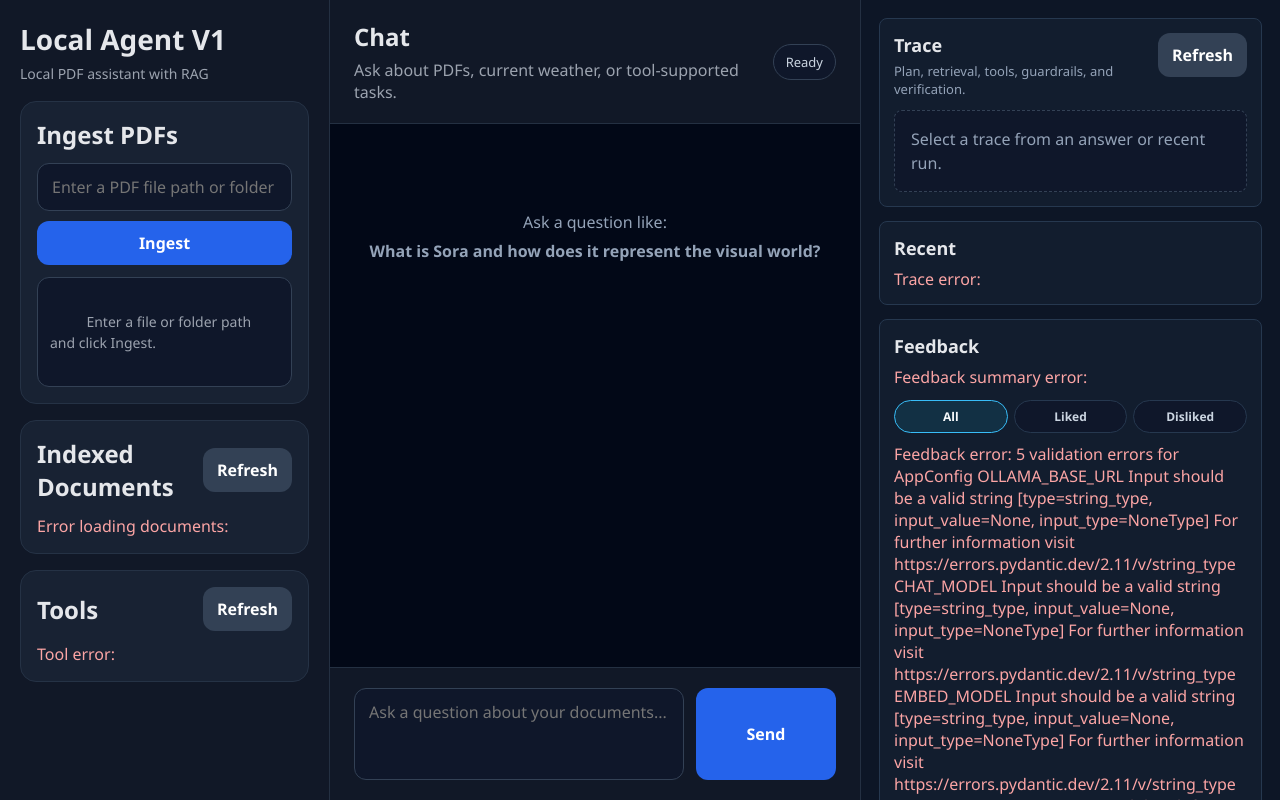
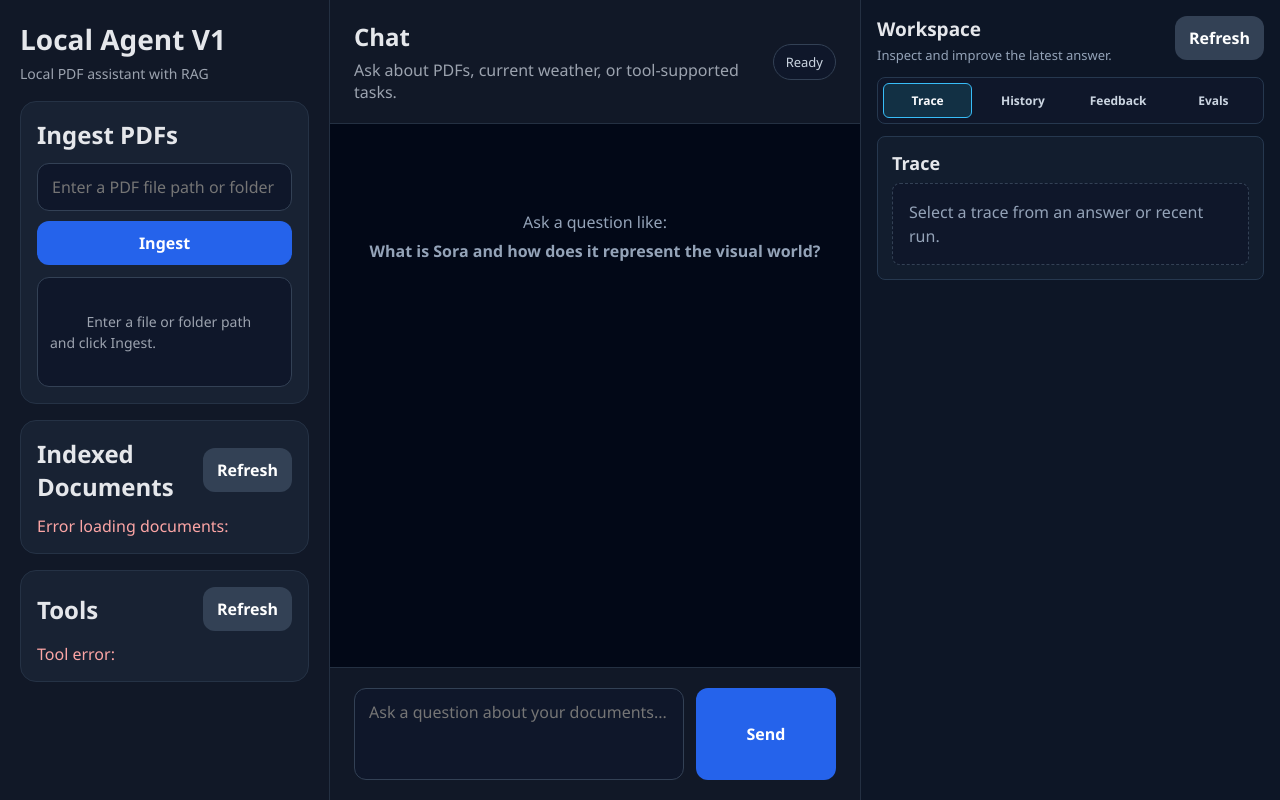
Before and after one commit to sandeshchand/local-agent-v1, a FastAPI app: page / in a window 1280 px wide. Run offline with FastAPI, Linux system fonts and the light colour scheme; data that the repository does not hold is empty.

Commit message:
Improve web UI workspace layout

```diff
--- a/static/chat.js
+++ b/static/chat.js
@@ -170,8 +170,10 @@
 }
 
 function renderSourcesBox(citations) {
-  const box = createElement("section", "sources-box");
-  const header = createElement("div", "sources-header");
+  const box = createElement("details", "sources-box");
+  box.open = citations.length <= 1;
+
+  const header = createElement("summary", "sources-header");
   header.appendChild(createElement("strong", "", "Sources"));
   header.appendChild(createElement("span", "", `${citations.length} cited chunk${citations.length === 1 ? "" : "s"}`));
   box.appendChild(header);
@@ -194,6 +196,20 @@
 
   box.appendChild(list);
   return box;
+}
+
+function setWorkspaceTab(tabName) {
+  const selected = tabName || "trace";
+
+  document.querySelectorAll(".workspace-tab").forEach((button) => {
+    const isActive = button.dataset.workspaceTab === selected;
+    button.classList.toggle("active", isActive);
+    button.setAttribute("aria-selected", isActive ? "true" : "false");
+  });
+
+  document.querySelectorAll(".workspace-tab-panel").forEach((panel) => {
+    panel.classList.toggle("active", panel.dataset.workspacePanel === selected);
+  });
 }
 
 function setFeedbackState(container, selectedRating, statusText) {
@@ -342,13 +358,11 @@
 
   body.appendChild(answerBox);
 
-  if (Array.isArray(citations) && citations.length > 0) {
-    body.appendChild(renderSourcesBox(citations));
-  }
-
   addApprovalControls(body, options.query || "", options.approval || {});
 
-  body.appendChild(renderFeedbackControls(traceId));
+  const answerActions = document.createElement("div");
+  answerActions.className = "answer-actions";
+  answerActions.appendChild(renderFeedbackControls(traceId));
 
   const traceRow = document.createElement("div");
   traceRow.className = "trace-action-row";
@@ -359,7 +373,12 @@
   trace.textContent = `Trace ${traceId}`;
   trace.addEventListener("click", () => loadTrace(traceId));
   traceRow.appendChild(trace);
-  body.appendChild(traceRow);
+  answerActions.appendChild(traceRow);
+  body.appendChild(answerActions);
+
+  if (Array.isArray(citations) && citations.length > 0) {
+    body.appendChild(renderSourcesBox(citations));
+  }
 
   wrapper.appendChild(role);
   wrapper.appendChild(body);
@@ -600,6 +619,7 @@
 
 async function loadTrace(traceId) {
   if (!traceId) return;
+  setWorkspaceTab("trace");
   setTraceStatus(`Loading trace ${traceId}...`);
   try {
     const trace = await fetchJSON(`/api/traces/${traceId}`);
@@ -828,6 +848,7 @@
     button.textContent = result.status === "created" ? "Eval draft created" : "Eval draft updated";
     button.title = result.path || "";
     button.classList.add("done");
+    setWorkspaceTab("evals");
     loadEvalCandidates();
   } catch (error) {
     button.disabled = false;
@@ -875,6 +896,7 @@
 }
 
 function renderEvalCandidateEditor(candidate) {
+  setWorkspaceTab("evals");
   const editor = document.getElementById("eval-candidate-editor");
   if (!editor) return;
   editor.innerHTML = "";
@@ -1253,6 +1275,7 @@
   const refreshTracesBtn = document.getElementById("refresh-traces-btn");
   const refreshEvalCandidatesBtn = document.getElementById("refresh-eval-candidates-btn");
   const feedbackFilterBtns = document.querySelectorAll(".feedback-filter-btn");
+  const workspaceTabs = document.querySelectorAll(".workspace-tab");
   const ingestBtn = document.getElementById("ingest-btn");
   const chatInput = document.getElementById("chat-input");
 
@@ -1285,6 +1308,10 @@
     button.addEventListener("click", () => setFeedbackFilter(button.dataset.feedbackFilter || "all"));
   });
 
+  workspaceTabs.forEach((button) => {
+    button.addEventListener("click", () => setWorkspaceTab(button.dataset.workspaceTab || "trace"));
+  });
+
   if (ingestBtn) {
     ingestBtn.addEventListener("click", ingestPath);
   }
--- a/static/style.css
+++ b/static/style.css
@@ -546,6 +570,86 @@
   border-left: 1px solid #243042;
   background: #0d1626;
   padding: 18px;
+}
+
+.workspace-panel {
+  display: flex;
+  flex-direction: column;
+  overflow: hidden;
+  padding: 16px;
+}
+
+.workspace-shell {
+  display: flex;
+  flex: 1;
+  min-height: 0;
+  flex-direction: column;
+}
+
+.workspace-header {
+  display: flex;
+  align-items: flex-start;
+  justify-content: space-between;
+  gap: 12px;
+  margin-bottom: 12px;
+}
+
+.workspace-header h2 {
+  margin: 0;
+  font-size: 19px;
+}
+
+.workspace-header p {
+  margin: 5px 0 0;
+  color: #94a3b8;
+  font-size: 13px;
+  line-height: 1.35;
+}
+
+.workspace-tabs {
+  display: grid;
+  grid-template-columns: repeat(4, minmax(0, 1fr));
+  gap: 6px;
+  border: 1px solid #26384f;
+  border-radius: 8px;
+  background: #0f172a;
+  padding: 5px;
+  margin-bottom: 12px;
+}
+
+.workspace-tab {
+  min-width: 0;
+  border: 1px solid transparent;
+  border-radius: 6px;
+  background: transparent;
+  color: #cbd5e1;
+  padding: 8px 6px;
+  font-size: 12px;
+  font-weight: 800;
+}
+
+.workspace-tab:hover,
+.workspace-tab.active {
+  border-color: #38bdf8;
+  background: #123044;
+  color: #f8fafc;
+}
+
+.workspace-tab-panel {
+  display: none;
+  min-height: 0;
+  overflow: auto;
+}
+
+.workspace-tab-panel.active {
+  display: flex;
+  flex: 1;
+  flex-direction: column;
+  gap: 12px;
+}
+
+.workspace-tab-panel > .trace-shell {
+  margin-bottom: 0;
 }
 
 .trace-shell {
--- a/templates/index.html
+++ b/templates/index.html
@@ -4,7 +4,7 @@
   <meta charset="UTF-8" />
   <meta name="viewport" content="width=device-width, initial-scale=1.0" />
   <title>{{ title }}</title>
-  <link rel="stylesheet" href="/static/style.css?v=13" />
+  <link rel="stylesheet" href="/static/style.css?v=14" />
 </head>
 <body>
   <div class="app-shell">
@@ -14,7 +14,7 @@
         <p class="subtitle">Local PDF assistant with RAG</p>
       </div>
 
-      <section class="panel">
+      <section class="panel ingest-panel">
         <div class="panel-header">
           <h2>Ingest PDFs</h2>
         </div>
@@ -33,7 +33,7 @@
         </div>
       </section>
 
-      <section class="panel">
+      <section class="panel documents-panel">
         <div class="panel-header">
           <h2>Indexed Documents</h2>
           <button id="refresh-docs-btn" type="button" class="secondary-btn">Refresh</button>
@@ -42,7 +42,7 @@
         <div id="documents-list" class="documents-list"></div>
       </section>
 
-      <section class="panel">
+      <section class="panel tools-panel">
         <div class="panel-header">
           <h2>Tools</h2>
           <button id="refresh-tools-btn" type="button" class="secondary-btn">Refresh</button>
@@ -79,14 +79,27 @@
       </section>
     </main>
 
-    <aside class="trace-panel">
-      <section class="trace-shell">
-        <div class="trace-panel-header">
+    <aside class="trace-panel workspace-panel">
+      <section class="workspace-shell">
+        <div class="workspace-header">
           <div>
-            <h2>Trace</h2>
-            <p>Plan, retrieval, tools, guardrails, and verification.</p>
+            <h2>Workspace</h2>
+            <p>Inspect and improve the latest answer.</p>
           </div>
           <button id="refresh-traces-btn" type="button" class="secondary-btn">Refresh</button>
+        </div>
+
+        <div class="workspace-tabs" role="tablist" aria-label="Workspace views">
+          <button type="button" class="workspace-tab active" data-workspace-tab="trace" aria-selected="true">Trace</button>
+          <button type="button" class="workspace-tab" data-workspace-tab="history" aria-selected="false">History</button>
+          <button type="button" class="workspace-tab" data-workspace-tab="feedback" aria-selected="false">Feedback</button>
+          <button type="button" class="workspace-tab" data-workspace-tab="evals" aria-selected="false">Evals</button>
+        </div>
+
+        <div class="workspace-tab-panel active" data-workspace-panel="trace">
+          <section class="trace-shell trace-main-shell">
+            <div class="trace-panel-header compact">
+              <h2>Trace</h2>
             </div>
 
             <div id="trace-empty" class="trace-empty">
@@ -125,14 +138,18 @@
               </details>
             </div>
           </section>
+        </div>
 
+        <div class="workspace-tab-panel" data-workspace-panel="history">
           <section class="trace-shell recent-traces-shell">
             <div class="trace-panel-header compact">
               <h2>Recent</h2>
             </div>
             <div id="recent-traces" class="recent-traces"></div>
           </section>
+        </div>
 
+        <div class="workspace-tab-panel" data-workspace-panel="feedback">
           <section class="trace-shell feedback-review-shell">
             <div class="trace-panel-header compact">
               <h2>Feedback</h2>
@@ -145,7 +162,9 @@
             </div>
             <div id="feedback-review-list" class="feedback-review-list"></div>
           </section>
+        </div>
 
+        <div class="workspace-tab-panel" data-workspace-panel="evals">
           <section class="trace-shell eval-candidate-shell">
             <div class="trace-panel-header compact">
               <h2>Eval Drafts</h2>
@@ -153,6 +172,8 @@
             </div>
             <div id="eval-candidate-list" class="eval-candidate-list"></div>
             <div id="eval-candidate-editor" class="eval-candidate-editor hidden"></div>
+          </section>
+        </div>
       </section>
     </aside>
   </div>
@@ -164,6 +185,6 @@
     </div>
   </template>
 
-  <script src="/static/chat.js?v=13"></script>
+  <script src="/static/chat.js?v=14"></script>
 </body>
 </html>
```
Also changed, not shown: other parts of static/style.css (+40 -4 lines), docs/UI_TRACE_VIEW.md (+16 -8 lines). Lines whose indentation alone changed are shown as unchanged.
